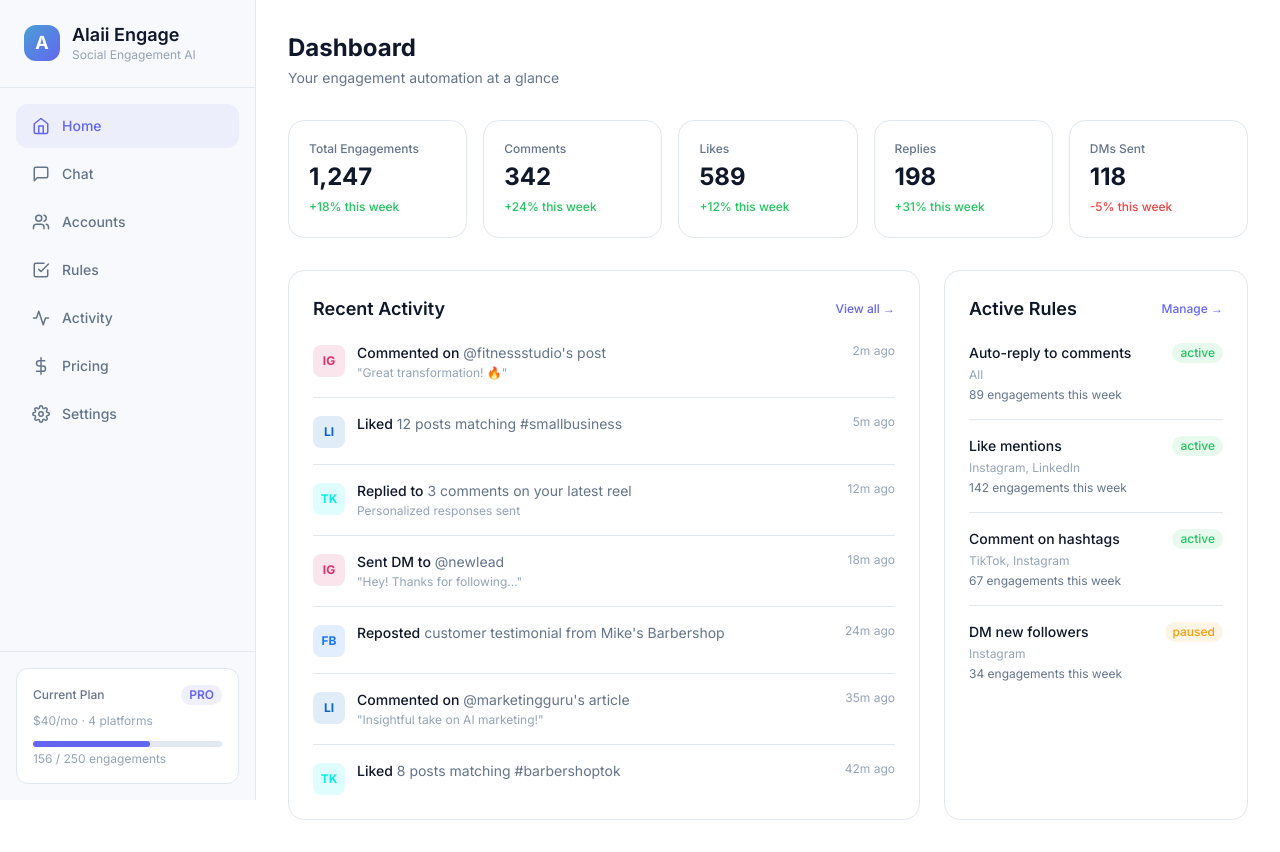
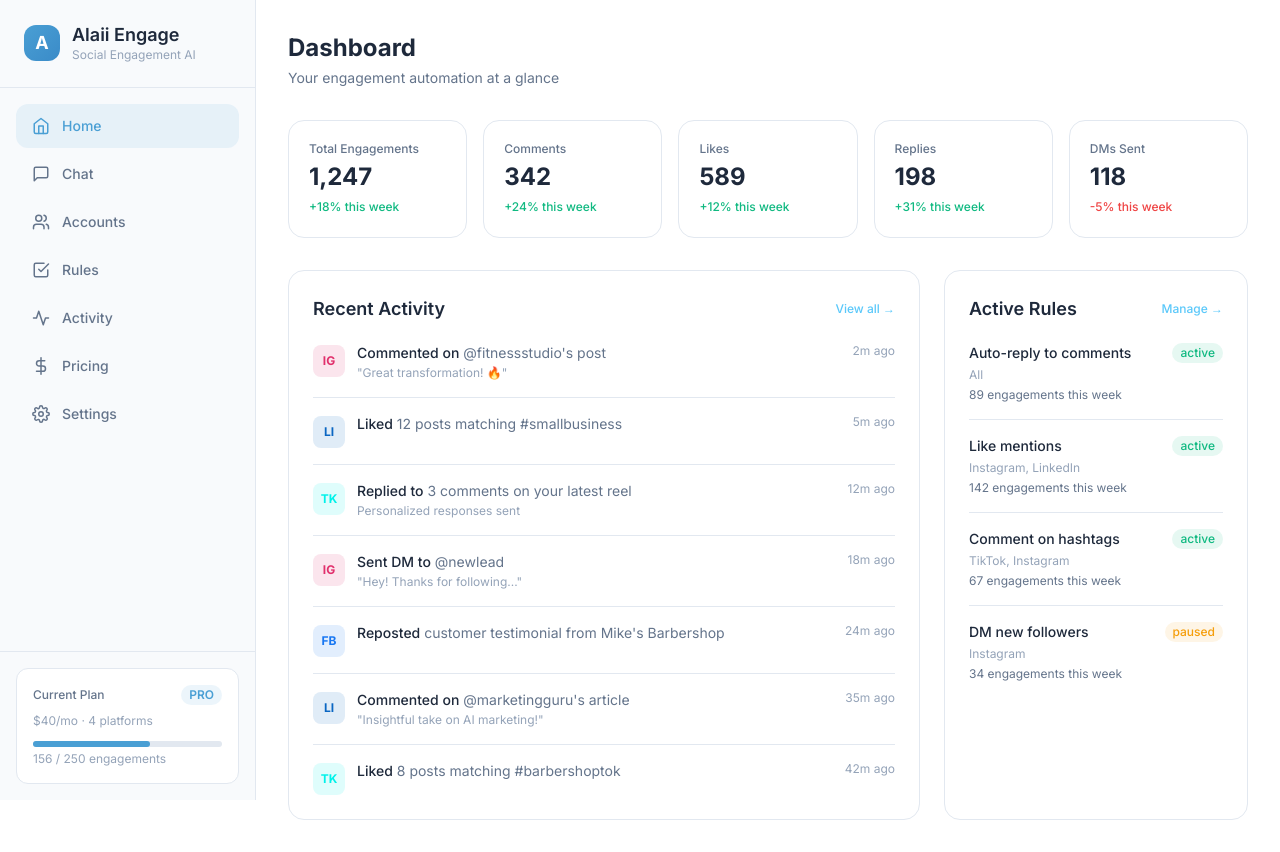
Before and after one commit to anthonye4259/alaii-engage, a Next.js app: page / in a window 1280 px wide. Built offline with nearby package versions, Linux system fonts and the light colour scheme.

Commit message:
Match exact Alaii brand colors from alaii-theme.ts: primary #4A9FD4, accent #5AC8FA

```diff
--- a/src/app/globals.css
+++ b/src/app/globals.css
@@ -1,36 +1,52 @@
 @import "tailwindcss";
 
 @theme {
-  /* Alaii Design System — matched from dal-ai-web */
+  /* ============================================
+   * ALAII UNIFIED THEME
+   * Exact brand colors from alaii-theme.ts
+   * Primary: #4A9FD4 | Accent: #5AC8FA
+   * ============================================ */
+
+  /* Core Brand */
+  --color-primary: #4A9FD4;
+  --color-primary-dark: #3A8BC8;
+  --color-primary-light: #7DBDE8;
+  --color-primary-faint: rgba(74, 159, 212, 0.06);
+  --color-accent: #5AC8FA;
+  --color-accent-light: rgba(90, 200, 250, 0.08);
+
+  /* Backgrounds */
   --color-background: #FFFFFF;
   --color-foreground: #0F172A;
-  --color-surface: #F7F9FC;
-  --color-surface-hover: #EEF2F7;
+  --color-surface: #F8FAFC;
+  --color-surface-hover: #F1F5F9;
   --color-elevated: #FFFFFF;
 
-  --color-primary: #66A3D1;
-  --color-primary-hover: #5A93C4;
-  --color-accent: #6366F1;
-  --color-accent-hover: #4F46E5;
-  --color-success: #22C55E;
+  /* Semantic */
+  --color-success: #10B981;
   --color-warning: #F59E0B;
   --color-error: #EF4444;
 
-  --color-text-primary: #0F172A;
+  /* Text — Alaii Gray Scale */
+  --color-text-primary: #1E293B;
   --color-text-secondary: #64748B;
   --color-text-muted: #94A3B8;
   --color-text-tertiary: #CBD5E1;
 
+  /* Borders */
   --color-border: #E2E8F0;
   --color-border-hover: #CBD5E1;
   --color-border-highlight: rgba(74, 159, 212, 0.3);
 
+  /* Cards */
   --color-card: #FFFFFF;
-  --color-card-hover: #F7F9FC;
+  --color-card-hover: #F8FAFC;
 
-  --color-sidebar-bg: #F7F9FC;
-  --color-sidebar-active: rgba(99, 102, 241, 0.08);
+  /* Sidebar */
+  --color-sidebar-bg: #F8FAFC;
+  --color-sidebar-active: rgba(74, 159, 212, 0.1);
 
+  /* Social Platform Colors */
   --color-instagram: #E1306C;
   --color-tiktok: #000000;
   --color-linkedin: #0A66C2;
@@ -86,12 +102,12 @@
   outline-offset: 2px;
 }
 
-/* Gradient utilities — from Alaii */
+/* Gradient — Alaii brand primary to darker */
 .gradient-primary {
-  background: linear-gradient(135deg, #4A9FD4 0%, #6366F1 100%);
+  background: linear-gradient(135deg, #4A9FD4 0%, #3A8BC8 100%);
 }
 .gradient-accent {
-  background: linear-gradient(135deg, #6366F1 0%, #8B5CF6 100%);
+  background: linear-gradient(135deg, #4A9FD4 0%, #5AC8FA 100%);
 }
 
 /* Card hover */
@@ -102,7 +118,7 @@
   background: var(--color-surface-hover);
   border-color: var(--color-border-highlight);
   transform: translateY(-2px);
-  box-shadow: 0 4px 12px rgba(0, 0, 0, 0.05);
+  box-shadow: 0 4px 12px rgba(74, 159, 212, 0.08);
 }
 
 /* Glass effect */
@@ -123,8 +139,8 @@
   transition: background 0.2s ease;
 }
 .toggle-switch.active {
-  background: var(--color-accent);
-  box-shadow: 0 0 12px rgba(99, 102, 241, 0.25);
+  background: var(--color-primary);
+  box-shadow: 0 0 12px rgba(74, 159, 212, 0.3);
 }
 .toggle-switch::after {
   content: '';
--- a/src/app/pricing/page.tsx
+++ b/src/app/pricing/page.tsx
@@ -102,7 +102,7 @@ export default function PricingPage() {
             <ul className="space-y-3 flex-1 mb-8">
               {plan.features.map((feature) => (
                 <li key={feature} className="flex items-center gap-3 text-sm text-text-secondary">
-                  <svg width="16" height="16" viewBox="0 0 24 24" fill="none" stroke="#6366F1" strokeWidth="2.5" strokeLinecap="round" strokeLinejoin="round" className="shrink-0">
+                  <svg width="16" height="16" viewBox="0 0 24 24" fill="none" stroke="#4A9FD4" strokeWidth="2.5" strokeLinecap="round" strokeLinejoin="round" className="shrink-0">
                     <polyline points="20 6 9 17 4 12" />
                   </svg>
                   {feature}
--- a/src/components/Sidebar.tsx
+++ b/src/components/Sidebar.tsx
@@ -41,7 +41,7 @@ export default function Sidebar() {
               href={item.href}
               className={`flex items-center gap-3 px-4 py-3 rounded-xl text-sm font-medium transition-all duration-200 ${
                 isActive
-                  ? "bg-sidebar-active text-accent"
+                  ? "bg-sidebar-active text-primary"
                   : "text-text-secondary hover:text-text-primary hover:bg-surface-hover"
               }`}
             >
@@ -57,11 +57,11 @@ export default function Sidebar() {
         <div className="bg-card border border-border rounded-xl p-4">
           <div className="flex items-center justify-between mb-2">
             <span className="text-xs font-medium text-text-secondary">Current Plan</span>
-            <span className="text-xs font-semibold text-accent bg-accent/10 px-2 py-0.5 rounded-full">PRO</span>
+            <span className="text-xs font-semibold text-primary bg-primary/10 px-2 py-0.5 rounded-full">PRO</span>
           </div>
           <p className="text-text-muted text-xs">$40/mo · 4 platforms</p>
           <div className="mt-3 w-full bg-border rounded-full h-1.5">
-            <div className="bg-accent h-1.5 rounded-full" style={{ width: "62%" }} />
+            <div className="bg-primary h-1.5 rounded-full" style={{ width: "62%" }} />
           </div>
           <p className="text-text-muted text-xs mt-1">156 / 250 engagements</p>
         </div>
@@ -70,7 +70,7 @@ export default function Sidebar() {
   );
 }
 
-const ACTIVE_COLOR = "#6366F1";
+const ACTIVE_COLOR = "#4A9FD4";
 const INACTIVE_COLOR = "#64748B";
 
 function HomeIcon({ active }: { active: boolean }) {
```
